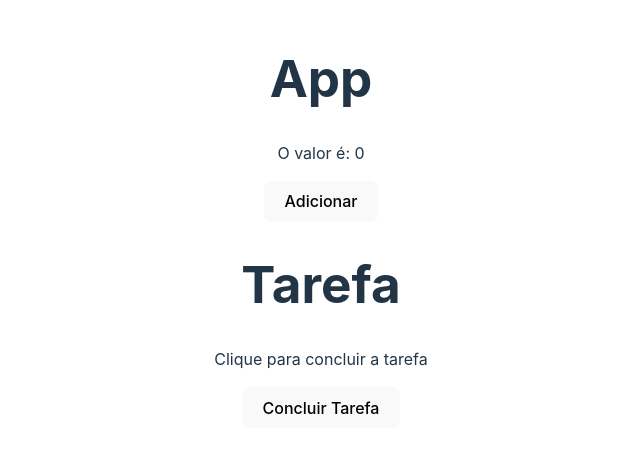
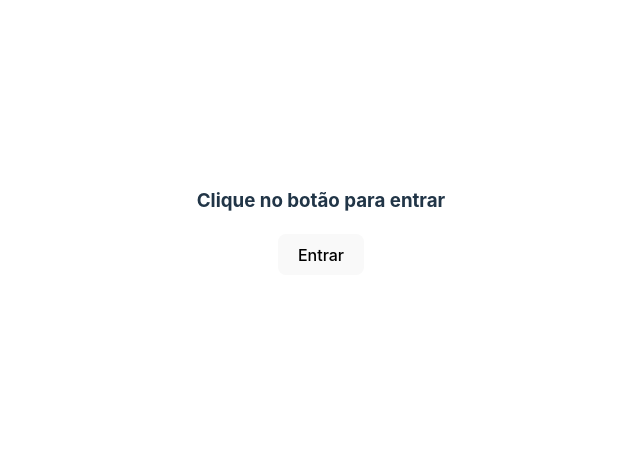
Before and after one commit to luglifilho/blog-pessoal, a React (Vite) app: page / in a window 1280 px wide. Shown: the part 178-630 px from the top of the page, without its empty margins (319-959 px from the left). Built offline with nearby package versions, Linux system fonts and the light colour scheme.

Commit message:
incluindo o componente LoggedIn

```diff
--- a/src/App.tsx
+++ b/src/App.tsx
@@ -1,26 +1,23 @@
 //import React from 'react';
-import Home from './paginas/home/home';
+
+import Welcome from './paginas/welcome';
 import './App.css';
-import { useState } from 'react';
+
 
 
 function App(){
-  const [valor, setValor] = useState(0);
-  function handleClick (){
-    setValor(valor +1);
-  }
-  return(
 
-    <div>
 
-      <h1>App</h1>
-      <p>O valor é: {valor}</p>
-      <button onClick={handleClick}>Adicionar</button>
-
-      <Home/>
+    return (
+      <div>
+      <Welcome/>
     </div>
 
-  );
-}
+  )}
+
+
+
+
+
 
 export default App;
--- a/src/paginas/home/home.css
+++ b/src/paginas/home/home.css
@@ -10,3 +10,11 @@
     display: block;
     margin: 0 auto;
 }
+.btnCont{
+    display: flex;
+    justify-content: space-around;
+}
+.btn{
+    margin-right: 10px;
+    font-size: 20px;
+}
--- a/src/paginas/home/home.tsx
+++ b/src/paginas/home/home.tsx
@@ -2,24 +2,38 @@
 import { useEffect, useState } from 'react';
 import './home.css';
 
+
+
 function Home(){
 
-    const[completed, setCompleted] = useState(false);
+    const[completed, setCompleted] = useState(0);
     const[tarefa, setTarefa] = useState('');
 
+    function handleClickMais(){
+        setCompleted(completed + 1)
+    }
+    function handleClickMenos(){
+        setCompleted(completed - 1)
+    }
+
     useEffect( () =>{
-            if(completed) {
+            if(completed > 4) {
                 setTarefa('Parabens voce conclui a tarefa!')
             }
 
     },[completed])
     return (
+
      <div>
-        <h1>Tarefa</h1>
+        <h2>Tarefa</h2>
         <h3>{tarefa}</h3>
-        <p>Clique para concluir a tarefa</p>
-        <button onClick={()=>{setCompleted(true)}} >Concluir Tarefa</button>
-
+        <p>Você precisa chegar em 5 para concluir a Tarefa</p>
+        <p> O valor atual é : {completed}</p>
+        <div className='btnCont'>
+        <button onClick={handleClickMais} className='btn'>+ 1</button>
+             <p></p>
+        <button onClick={handleClickMenos} className='btn'>- 1</button>
+        </div>
      </div>
     );
 }
--- /dev/null
+++ b/src/paginas/welcome.tsx
@@ -0,0 +1,29 @@
+import './home/home.css'
+import { useState } from 'react';
+import Home from './home/home';
+
+function Welcome(){
+    const [loggedIn, setLoggedIn] = useState(false);
+
+
+    return(
+        <div>
+           <h3>
+        Clique no botão para entrar
+      </h3>
+            {loggedIn ? (
+              <div>
+                <h1>Bem-vindo de volta!</h1>
+                <Home/>
+              </div>
+
+
+      ) : (
+        <button onClick={() => setLoggedIn(true)}>Entrar</button>
+      )}
+
+
+        </div>
+    )
+}
+export default Welcome;
```
